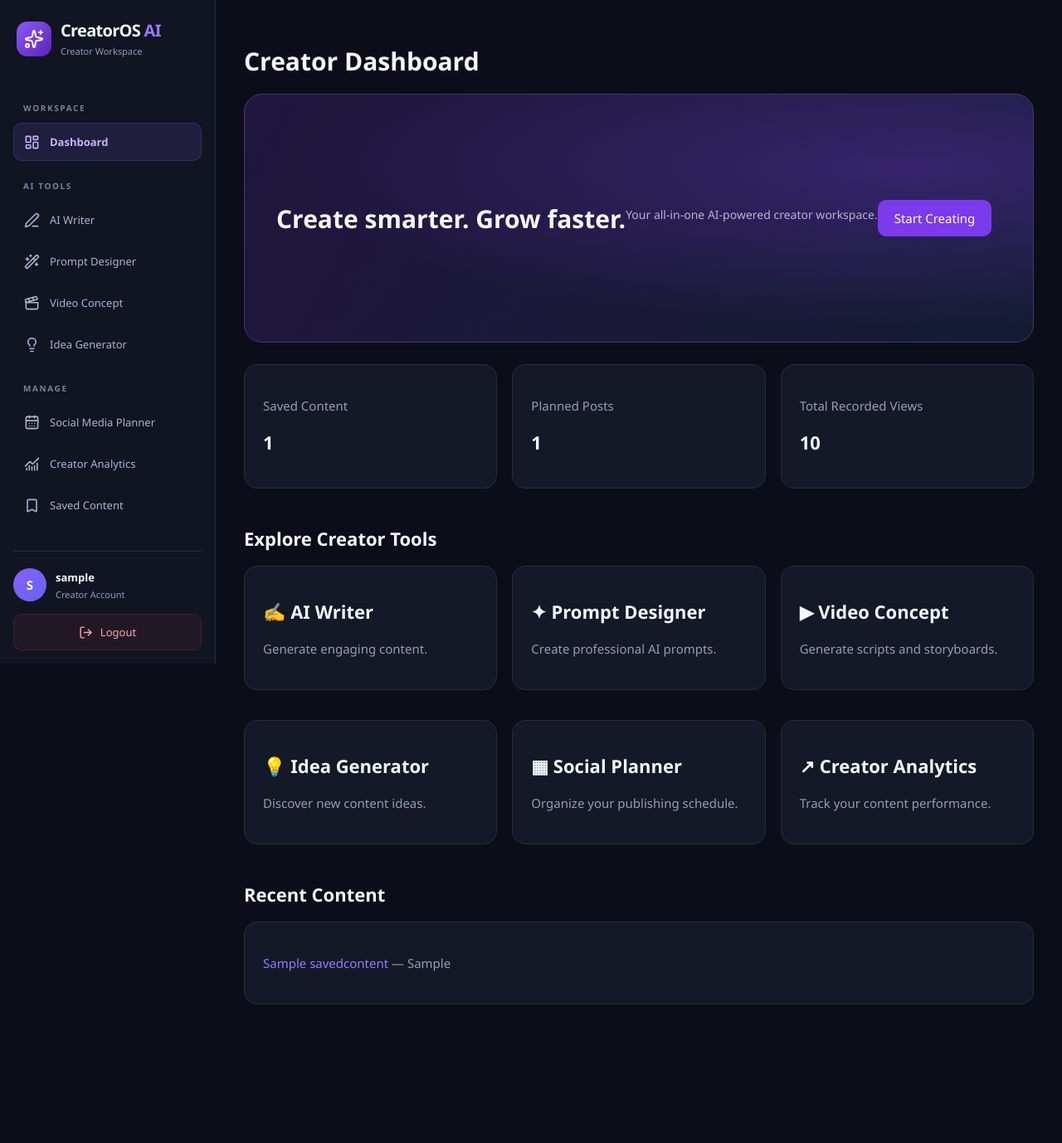
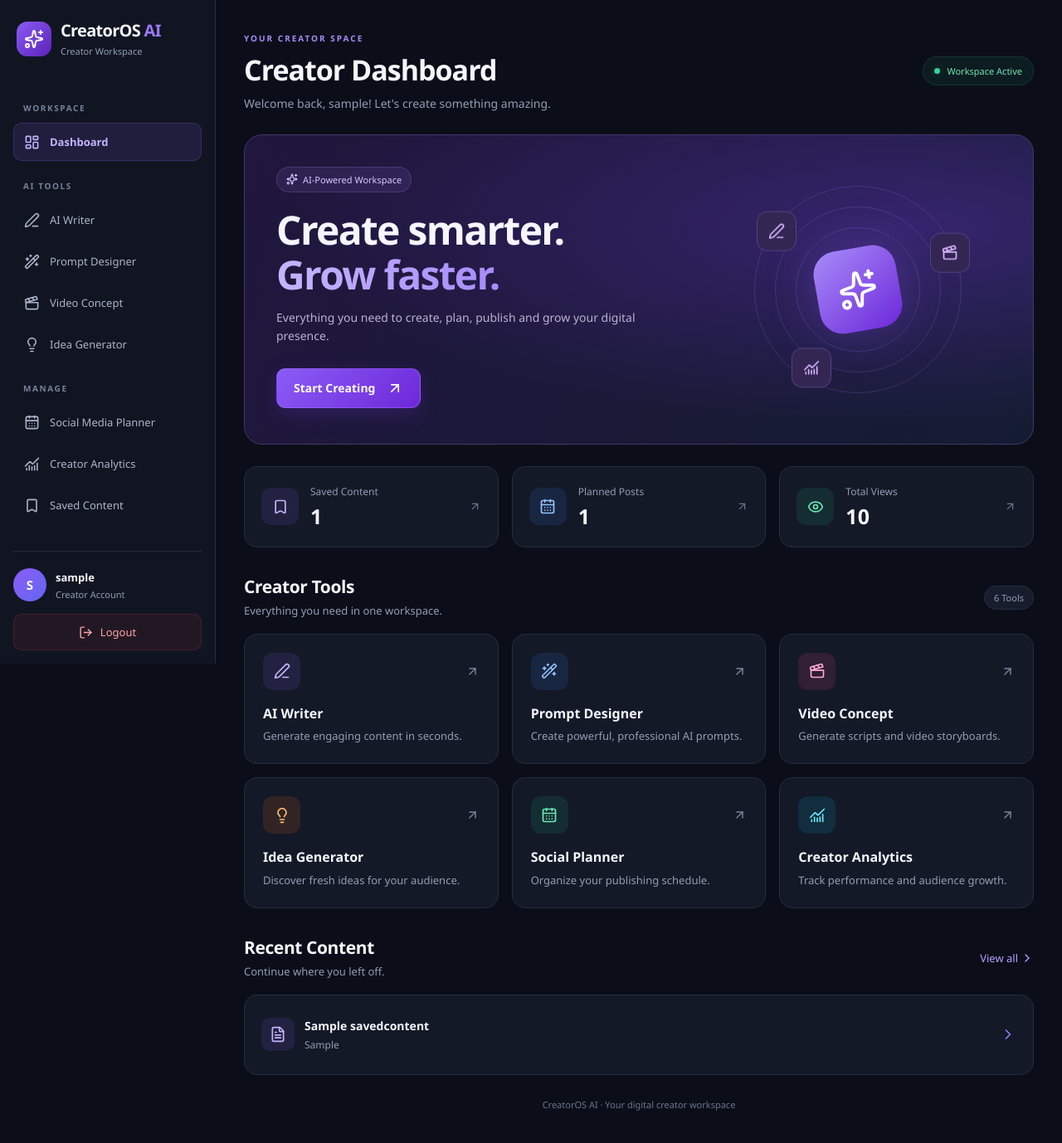
Before and after one commit to PranayModz/CreatorOS-Web, a Django app: page / in a window 1280 px wide. Shown: the whole page at 83% size. Before the commit the page ends 1211 px from the top, so only its background shows below. Run offline with Django 4.2, Linux system fonts and the light colour scheme; a user stored in the database is signed in; tables that the repository leaves empty hold one stand-in row (values such as "Sample post"); some libraries are stand-ins or nearby versions.

Commit message:
Update dashboard.html

```diff
--- a/templates/dashboard.html
+++ b/templates/dashboard.html
@@ -1,100 +1,354 @@
+
 {% extends 'base.html' %}
+
+{% block title %}Dashboard | CreatorOS AI{% endblock %}
 
 {% block content %}
 
-<h1>Creator Dashboard</h1>
+<div class="dashboard">
 
-<section class="hero">
+    <!-- PAGE HEADER -->
+    <div class="dashboard-heading">
 
-    <h1>Create smarter. Grow faster.</h1>
+        <div>
 
-    <p>Your all-in-one AI-powered creator workspace.</p>
+            <span class="eyebrow">YOUR CREATOR SPACE</span>
 
-    <a class="btn" href="{% url 'ai_tool' 'writer' %}">
-        Start Creating
-    </a>
+            <h1>Creator Dashboard</h1>
 
-</section>
+            <p>
+                Welcome back, {{ request.user.username }}!
+                Let's create something amazing.
+            </p>
 
-<div class="grid">
+        </div>
 
-    <div class="card">
-        <p>Saved Content</p>
-        <h2>{{ saved_count }}</h2>
+        <div class="workspace-status">
+
+            <span class="status-dot"></span>
+            Workspace Active
+
+        </div>
+
     </div>
 
-    <div class="card">
-        <p>Planned Posts</p>
-        <h2>{{ planned_count }}</h2>
+    <!-- PREMIUM HERO -->
+    <section class="hero">
+
+        <div class="hero-content">
+
+            <div class="hero-tag">
+
+                <i data-lucide="sparkles"></i>
+                AI-Powered Workspace
+
+            </div>
+
+            <h2>
+                Create smarter.
+                <br>
+                <span>Grow faster.</span>
+            </h2>
+
+            <p>
+                Everything you need to create, plan,
+                publish and grow your digital presence.
+            </p>
+
+            <a class="btn hero-button"
+               href="{% url 'ai_tool' 'writer' %}">
+
+                Start Creating
+                <i data-lucide="arrow-up-right"></i>
+
+            </a>
+
+        </div>
+
+        <div class="hero-art" aria-hidden="true">
+
+            <div class="orbit orbit-one"></div>
+            <div class="orbit orbit-two"></div>
+            <div class="orbit orbit-three"></div>
+
+            <div class="hero-core">
+                <i data-lucide="sparkles"></i>
+            </div>
+
+            <div class="floating-icon floating-one">
+                <i data-lucide="pen-line"></i>
+            </div>
+
+            <div class="floating-icon floating-two">
+                <i data-lucide="clapperboard"></i>
+            </div>
+
+            <div class="floating-icon floating-three">
+                <i data-lucide="chart-no-axes-combined"></i>
+            </div>
+
+        </div>
+
+    </section>
+
+    <!-- STATISTICS -->
+    <div class="dashboard-stats">
+
+        <a class="stat-card"
+           href="{% url 'saved_content' %}">
+
+            <div class="stat-icon purple">
+                <i data-lucide="bookmark"></i>
+            </div>
+
+            <div class="stat-info">
+
+                <p>Saved Content</p>
+                <h2>{{ saved_count|default:0 }}</h2>
+
+            </div>
+
+            <i class="stat-arrow" data-lucide="arrow-up-right"></i>
+
+        </a>
+
+        <a class="stat-card"
+           href="{% url 'planner' %}">
+
+            <div class="stat-icon blue">
+                <i data-lucide="calendar-days"></i>
+            </div>
+
+            <div class="stat-info">
+
+                <p>Planned Posts</p>
+                <h2>{{ planned_count|default:0 }}</h2>
+
+            </div>
+
+            <i class="stat-arrow" data-lucide="arrow-up-right"></i>
+
+        </a>
+
+        <a class="stat-card"
+           href="{% url 'analytics' %}">
+
+            <div class="stat-icon green">
+                <i data-lucide="eye"></i>
+            </div>
+
+            <div class="stat-info">
+
+                <p>Total Views</p>
+                <h2>{{ views_count|default:0 }}</h2>
+
+            </div>
+
+            <i class="stat-arrow" data-lucide="arrow-up-right"></i>
+
+        </a>
+
     </div>
 
-    <div class="card">
-        <p>Total Recorded Views</p>
-        <h2>{{ views_count }}</h2>
+    <!-- CREATOR TOOLS -->
+    <div class="section-heading">
+
+        <div>
+
+            <h2>Creator Tools</h2>
+            <p>Everything you need in one workspace.</p>
+
+        </div>
+
+        <span class="tool-count">6 Tools</span>
+
     </div>
 
-</div>
+    <div class="tools-grid">
 
-<h2 class="section-title">Explore Creator Tools</h2>
+        <a class="tool-card"
+           href="{% url 'ai_tool' 'writer' %}">
 
-<div class="grid">
+            <div class="tool-top">
 
-    <a class="card tool"
-       href="{% url 'ai_tool' 'writer' %}">
-        <h2>✍ AI Writer</h2>
-        <p>Generate engaging content.</p>
-    </a>
+                <div class="tool-icon purple">
+                    <i data-lucide="pen-line"></i>
+                </div>
 
-    <a class="card tool"
-       href="{% url 'ai_tool' 'prompt' %}">
-        <h2>✦ Prompt Designer</h2>
-        <p>Create professional AI prompts.</p>
-    </a>
+                <i class="tool-arrow" data-lucide="arrow-up-right"></i>
 
-    <a class="card tool"
-       href="{% url 'ai_tool' 'video' %}">
-        <h2>▶ Video Concept</h2>
-        <p>Generate scripts and storyboards.</p>
-    </a>
+            </div>
 
-    <a class="card tool"
-       href="{% url 'ai_tool' 'ideas' %}">
-        <h2>💡 Idea Generator</h2>
-        <p>Discover new content ideas.</p>
-    </a>
+            <h3>AI Writer</h3>
+            <p>Generate engaging content in seconds.</p>
 
-    <a class="card tool"
-       href="{% url 'planner' %}">
-        <h2>▦ Social Planner</h2>
-        <p>Organize your publishing schedule.</p>
-    </a>
+        </a>
 
-    <a class="card tool"
-       href="{% url 'analytics' %}">
-        <h2>↗ Creator Analytics</h2>
-        <p>Track your content performance.</p>
-    </a>
+        <a class="tool-card"
+           href="{% url 'ai_tool' 'prompt' %}">
 
-</div>
+            <div class="tool-top">
 
-<h2 class="section-title">Recent Content</h2>
+                <div class="tool-icon blue">
+                    <i data-lucide="wand-sparkles"></i>
+                </div>
 
-<div class="card">
+                <i class="tool-arrow" data-lucide="arrow-up-right"></i>
 
-    {% for item in recent_content %}
+            </div>
 
-        <p>
-            <a href="{% url 'edit_content' item.pk %}">
-                {{ item.title }}
+            <h3>Prompt Designer</h3>
+            <p>Create powerful, professional AI prompts.</p>
+
+        </a>
+
+        <a class="tool-card"
+           href="{% url 'ai_tool' 'video' %}">
+
+            <div class="tool-top">
+
+                <div class="tool-icon pink">
+                    <i data-lucide="clapperboard"></i>
+                </div>
+
+                <i class="tool-arrow" data-lucide="arrow-up-right"></i>
+
+            </div>
+
+            <h3>Video Concept</h3>
+            <p>Generate scripts and video storyboards.</p>
+
+        </a>
+
+        <a class="tool-card"
+           href="{% url 'ai_tool' 'ideas' %}">
+
+            <div class="tool-top">
+
+                <div class="tool-icon orange">
+                    <i data-lucide="lightbulb"></i>
+                </div>
+
+                <i class="tool-arrow" data-lucide="arrow-up-right"></i>
+
+            </div>
+
+            <h3>Idea Generator</h3>
+            <p>Discover fresh ideas for your audience.</p>
+
+        </a>
+
+        <a class="tool-card"
+           href="{% url 'planner' %}">
+
+            <div class="tool-top">
+
+                <div class="tool-icon green">
+                    <i data-lucide="calendar-days"></i>
+                </div>
+
+                <i class="tool-arrow" data-lucide="arrow-up-right"></i>
+
+            </div>
+
+            <h3>Social Planner</h3>
+            <p>Organize your publishing schedule.</p>
+
+        </a>
+
+        <a class="tool-card"
+           href="{% url 'analytics' %}">
+
+            <div class="tool-top">
+
+                <div class="tool-icon cyan">
+                    <i data-lucide="chart-no-axes-combined"></i>
+                </div>
+
+                <i class="tool-arrow" data-lucide="arrow-up-right"></i>
+
+            </div>
+
+            <h3>Creator Analytics</h3>
+            <p>Track performance and audience growth.</p>
+
+        </a>
+
+    </div>
+
+    <!-- RECENT CONTENT -->
+    <div class="section-heading">
+
+        <div>
+
+            <h2>Recent Content</h2>
+            <p>Continue where you left off.</p>
+
+        </div>
+
+        <a class="view-all"
+           href="{% url 'saved_content' %}">
+
+            View all
+            <i data-lucide="chevron-right"></i>
+
+        </a>
+
+    </div>
+
+    <div class="recent-card">
+
+        {% for item in recent_content %}
+
+            <a class="recent-item"
+               href="{% url 'edit_content' item.pk %}">
+
+                <div class="recent-icon">
+                    <i data-lucide="file-text"></i>
+                </div>
+
+                <div class="recent-details">
+
+                    <strong>{{ item.title }}</strong>
+                    <small>{{ item.module }}</small>
+
+                </div>
+
+                <i data-lucide="chevron-right"></i>
+
             </a>
-            — {{ item.module }}
-        </p>
 
-    {% empty %}
+        {% empty %}
 
-        <p>No saved content yet.</p>
+            <div class="empty-state">
 
-    {% endfor %}
+                <div class="empty-icon">
+                    <i data-lucide="folder-open"></i>
+                </div>
+
+                <h3>No saved content yet</h3>
+
+                <p>Your creations will appear here.</p>
+
+                <a class="btn"
+                   href="{% url 'ai_tool' 'writer' %}">
+
+                    <i data-lucide="plus"></i>
+                    Create Content
+
+                </a>
+
+            </div>
+
+        {% endfor %}
+
+    </div>
+
+    <footer class="dashboard-footer">
+
+        CreatorOS AI &middot; Your digital creator workspace
+
+    </footer>
 
 </div>
 
```
